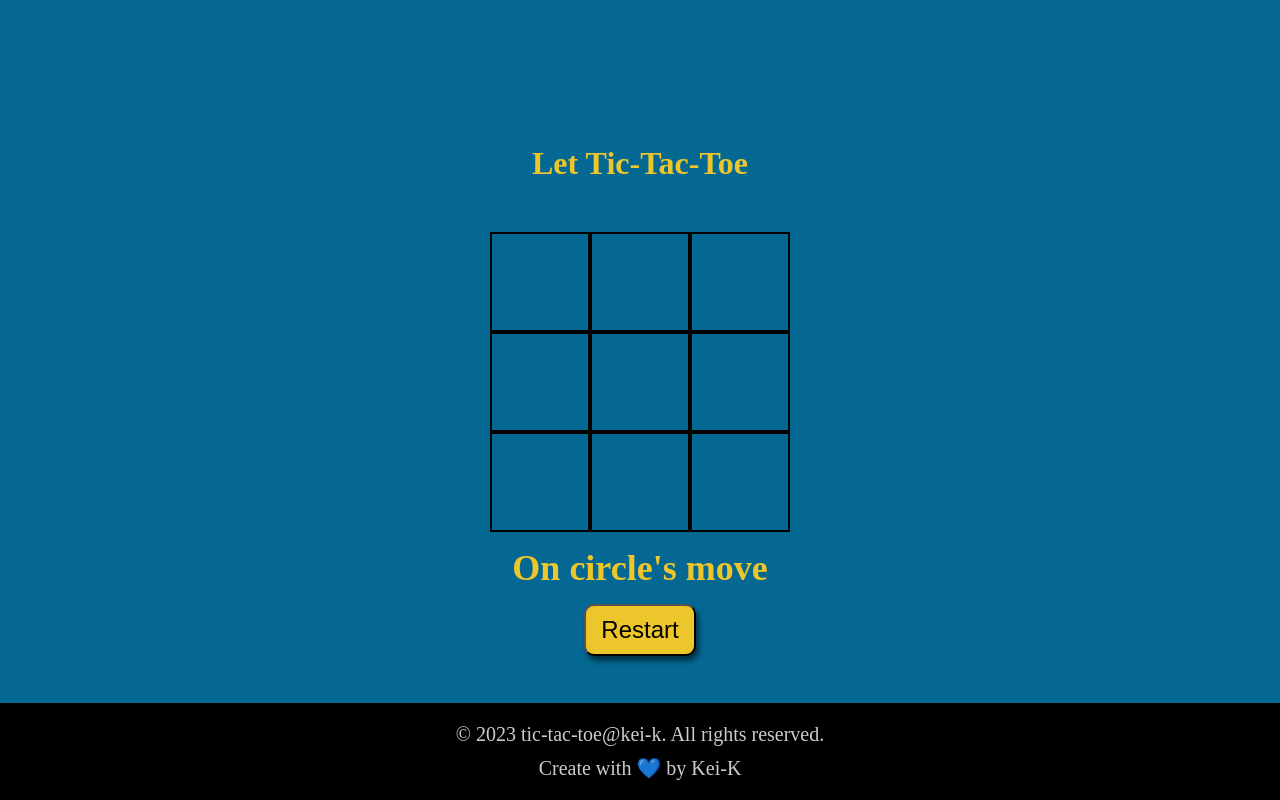
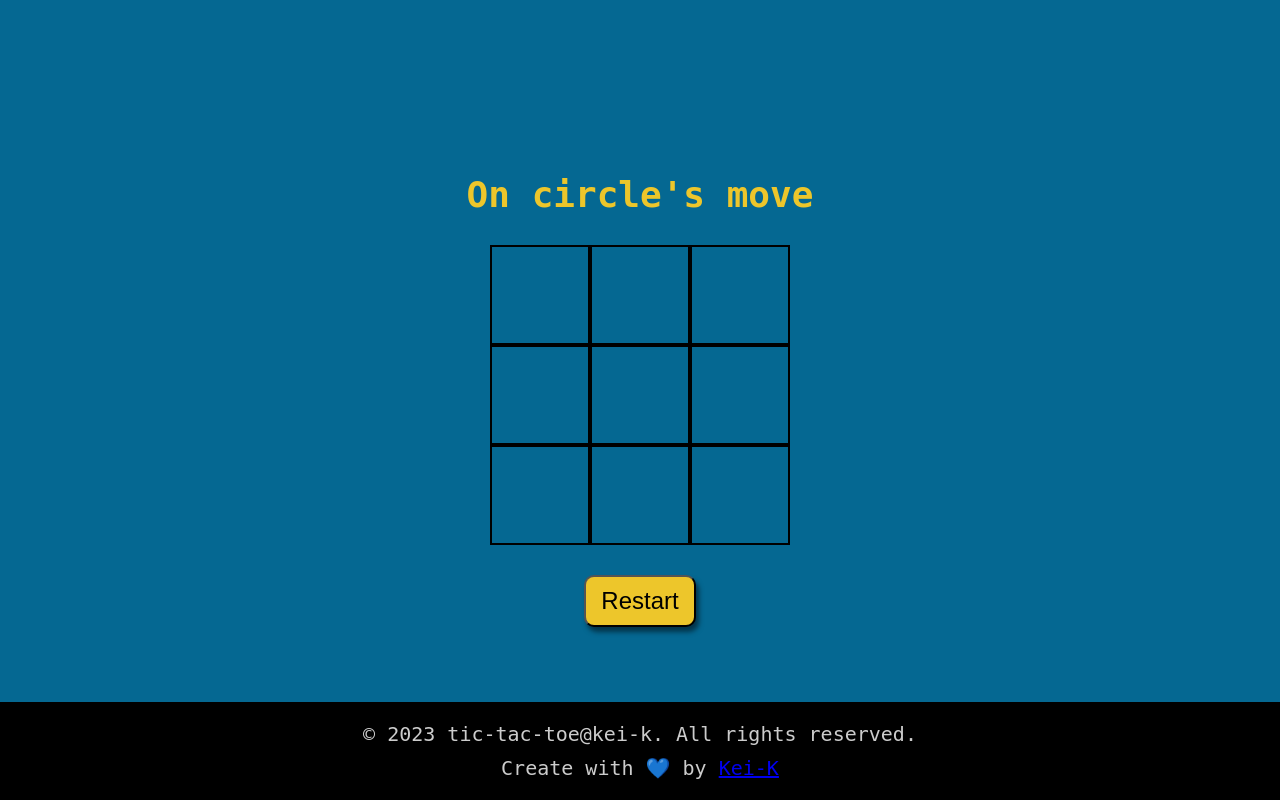
Before and after one commit to Kei-K23/tic-tac-toe-js, a plain HTML site: page index.html in a window 1280 px wide. Drawn offline with Linux system fonts and the light colour scheme.

Commit message:
add github link to footer section

```diff
--- a/index.html
+++ b/index.html
@@ -25,17 +25,16 @@
     <title>Tic-tac-toe</title>
   </head>
   <body>
-    <header>
-      <h1 class="header">Let Tic-Tac-Toe</h1>
-    </header>
+    <p id="game__info"></p>
     <div id="game__board"></div>
-    <p id="game__info"></p>
     <button id="restart">Restart</button>
     <footer>
       <p class="footer__1">
         &copy; 2023 tic-tac-toe@kei-k. All rights reserved.
       </p>
-      <p class="footer__2">Create with &#128153; by Kei-K</p>
+      <p class="footer__2">
+        Create with &#128153; by <a href="https://github.com/Kei-K23">Kei-K</a>
+      </p>
     </footer>
     <script src="script.js"></script>
   </body>
--- a/style.css
+++ b/style.css
@@ -7,6 +7,7 @@
 :root {
   --bg-color: #056892;
   --primary-color: rgb(237, 198, 43);
+  --font-main: "monospace";
 }
 
 body {
@@ -16,6 +17,7 @@ body {
   flex-direction: column;
   height: 100vh;
   background-color: var(--bg-color);
+  font-family: var(--font-main);
 }
 
 #game__board {
@@ -28,7 +30,7 @@ body {
 #game__info {
   font-size: 36px;
   font-weight: 700;
-  margin: 15px 0;
+  margin: 30px 0;
   color: var(--primary-color);
 }
 
@@ -40,6 +42,7 @@ body {
   background-color: var(--primary-color);
   box-shadow: 3px 5px 5px rgba(0, 0, 0, 0.5);
   transition: box-shadow ease-in-out 0.3s;
+  margin: 30px 0;
 }
 
 #restart:hover {
```
